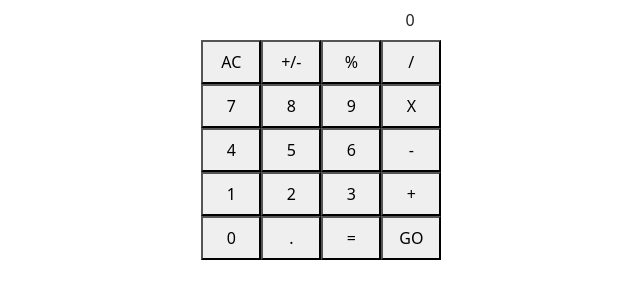
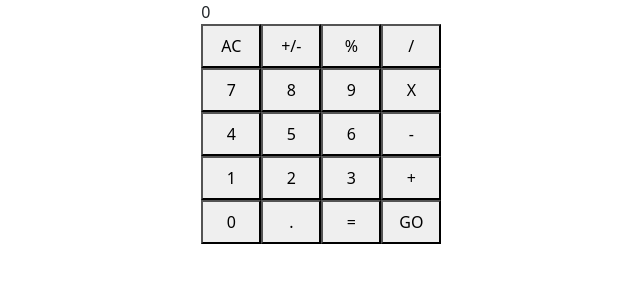
Before and after one commit to arikarim/Calculator, a React (Create React App) app: page / in a window 1280 px wide. Shown: the top 300 px of the page, without its empty margins (332-972 px from the left). Built offline with nearby package versions, Linux system fonts and the light colour scheme.

Commit message:
App.js children wrapped in fragments

```diff
--- a/src/components/App.js
+++ b/src/components/App.js
@@ -4,14 +4,13 @@ import Display from './Display';
 import ButtonPanel from './ButtonPanel';
 
 const App = () => (
-  <div className="">
-    <div className="col-2 mx-auto">
-      <div className="text-end my-2">
-        <Display />
-      </div>
-      <ButtonPanel />
-    </div>
+  <div className="col-2 mx-auto">
+    <>
+      <Display />
+    </>
+    <ButtonPanel />
   </div>
+
 );
 
 App.propTypes = {
```
